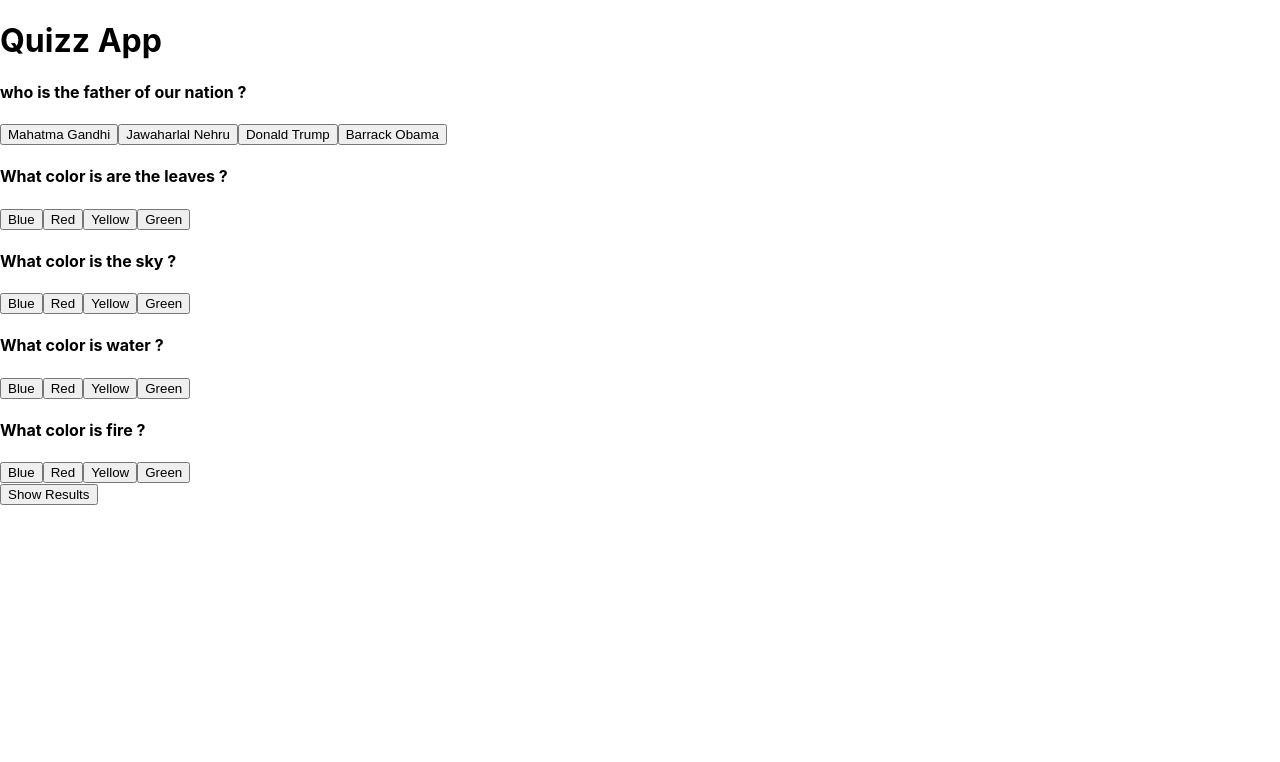
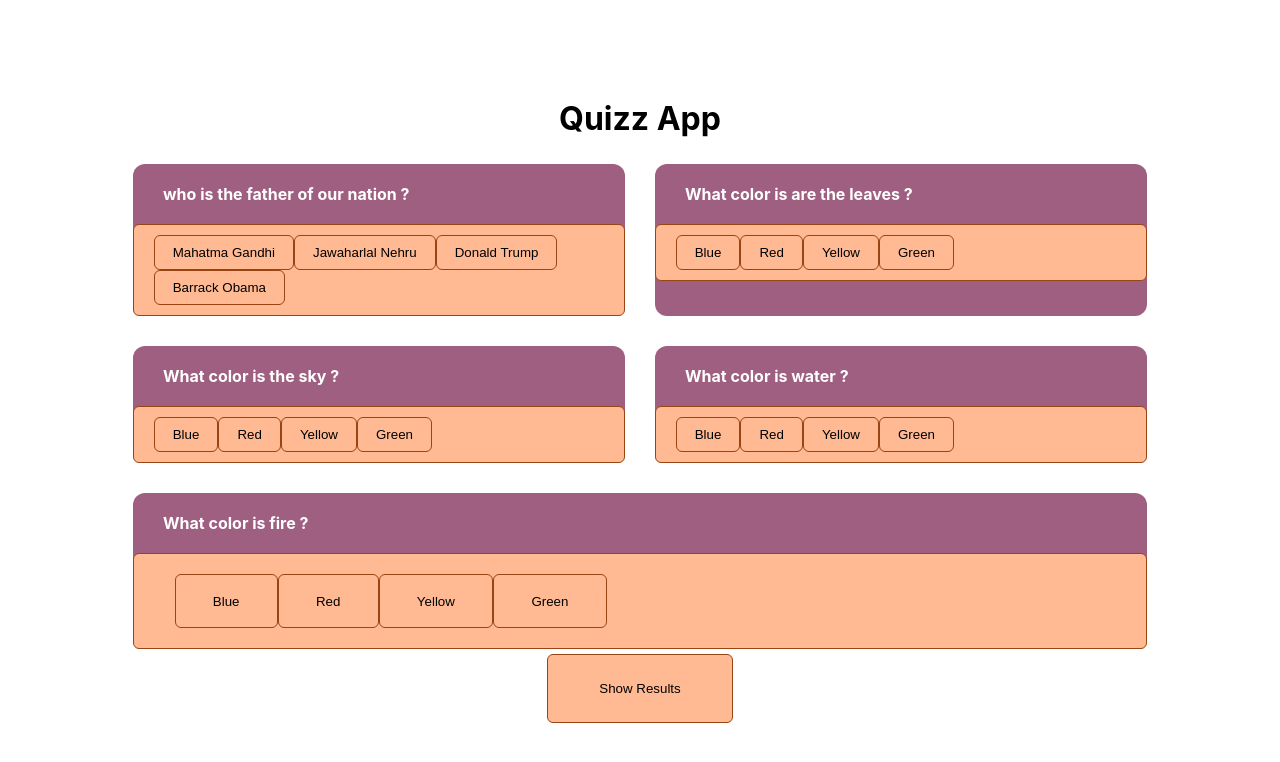
Before and after one commit to iamneo-production/fcbcecafaaeceeacceebdafdfbedeaaeafdbbc, a React (Create React App) app in the folder reactapp/: page / in a window 1280 px wide. Both pictures are taken after a click on the button "Start Quiz". Shown: the top 762 px of the page. Built offline with nearby package versions, Linux system fonts and the light colour scheme.

Commit message:
Backup Commit

```diff
--- a/reactapp/src/App.css
+++ b/reactapp/src/App.css
@@ -1,38 +1,89 @@
-.App {
-  text-align: center;
+.app {
+  width: 100%;
+  height: 100vh;
+  display: flex;
+  justify-content: center;
+  align-items: center;
+  flex-direction: column;
 }
 
-.App-logo {
-  height: 40vmin;
-  pointer-events: none;
+.end {
+  display: flex;
+  justify-content: center;
+  align-items: center;
+  flex-direction: column;
 }
 
-@media (prefers-reduced-motion: no-preference) {
-  .App-logo {
-    animation: App-logo-spin infinite 20s linear;
-  }
+.end > .button {
+  width: 200px;
+  height: 70px;
 }
 
-.App-header {
-  background-color: #282c34;
-  min-height: 100vh;
+.Button {
+  background-color: #ffba93;
+  padding: 2% 4%;
+  border-radius: 6px;
+  outline: none;
+  border: 1px solid #994413;
+}
+
+.Button:hover {
+  cursor: pointer;
+}
+
+.container {
   display: flex;
+  justify-content: center;
+  align-items: center;
   flex-direction: column;
-  align-items: center;
-  justify-content: center;
-  font-size: calc(10px + 2vmin);
+}
+
+.container > .button {
+  margin: 30px;
+  background-color: #2d7d71;
   color: white;
 }
 
-.App-link {
-  color: #61dafb;
+.card-container {
+  width: 80%;
+  display: flex;
+  flex-wrap: wrap;
+  gap: 20px;
 }
 
-@keyframes App-logo-spin {
-  from {
-    transform: rotate(0deg);
+.card {
+  background-color: #9f5f80;
+  width: calc(33.33% - 10px);
+  margin: 5px;
+  border-radius: 12px;
+  flex-grow: 1;
+}
+
+.card > h4 {
+  margin: 20px 30px;
+  color: white;
+}
+
+.card > .button {
+  margin: 30px 20px;
+  display: flex;
+}
+
+.button > .Button {
+  margin: 0px 10px;
+}
+
+.banner {
+  background-color: #ff8e71;
+  padding: 30px 180px;
+  margin-bottom: 60px;
+}
+
+@media only screen and (max-width: 1024px) {
+  .card-container {
+    width: 100%;
   }
-  to {
-    transform: rotate(360deg);
+  .button > .Button {
+    margin: 0px 5px;
   }
 }
```
